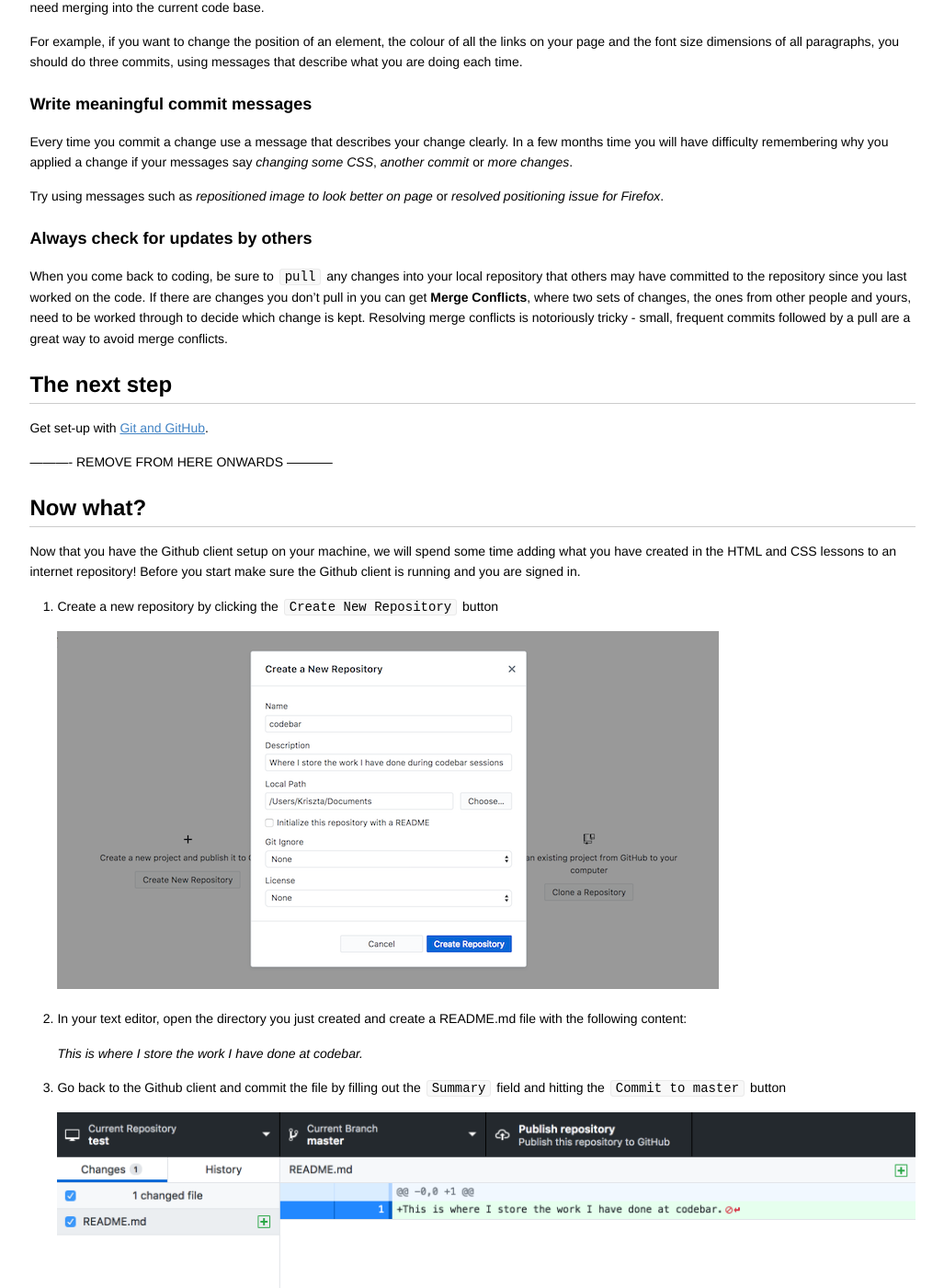
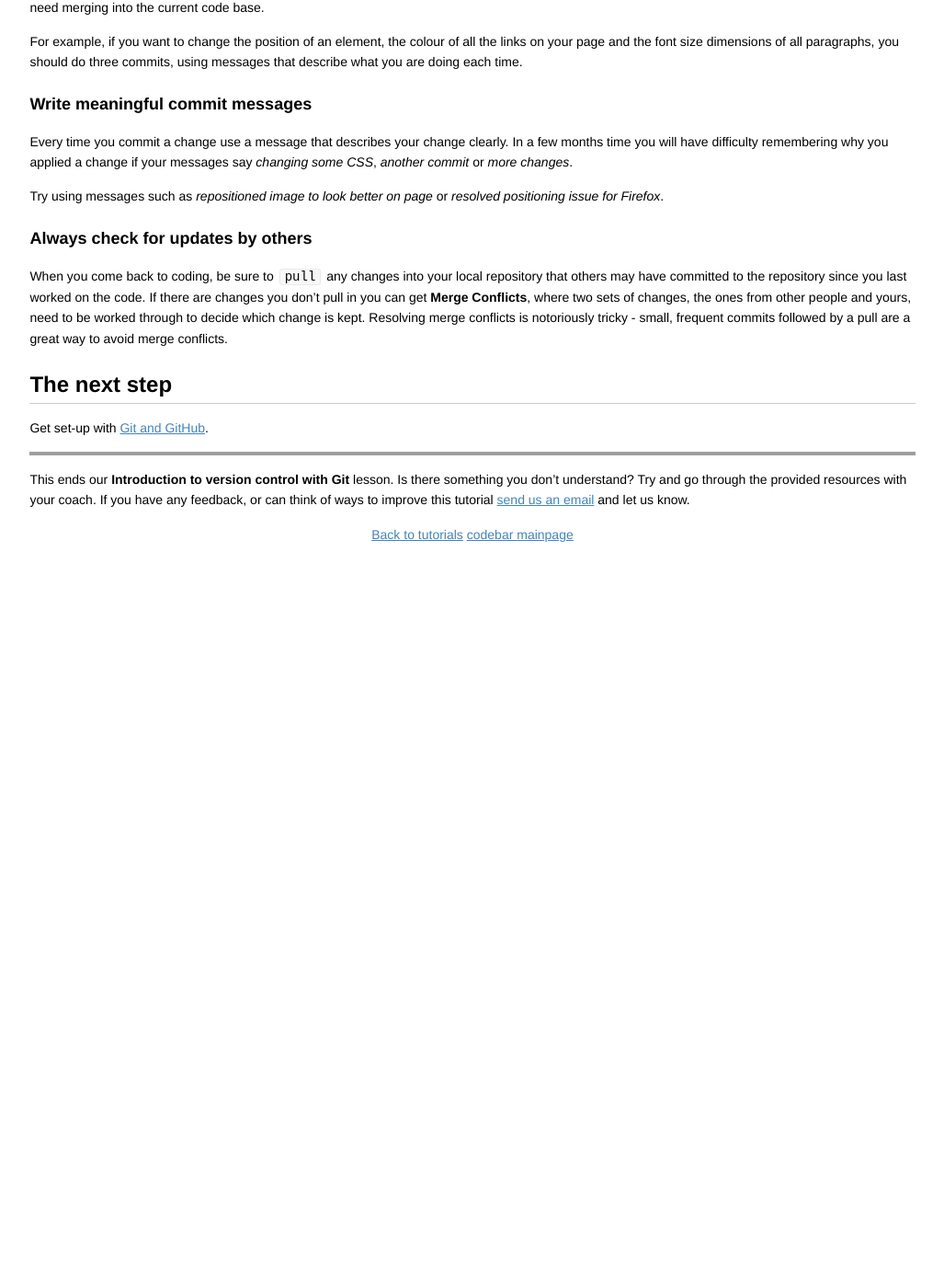
Before and after one commit to codebar/tutorials, a Jekyll site: the page built from version-control/introduction/tutorial.md, in a window 1280 px wide and 1400 px high, scrolled down 3635 px. Shown: the whole window at 92% size, without its empty margins (126-1153 px from the left). Built offline with Jekyll 4.4.1, drawn with Linux system fonts in a browser that asks for light colours; after the commit the page ends 4265 px from its top, so only the background shows below that; some of the changed text lies outside the part shown; grey boxes are pictures that could not be loaded.

Commit message:
Finishing off the Setup tutorial and tidy up of linked pages

````diff
--- a/version-control/introduction/tutorial.md
+++ b/version-control/introduction/tutorial.md
@@ -127,61 +127,10 @@ Try using messages such as _repositioned image to look better on page_ or _resol
 When you come back to coding, be sure to `pull` any changes into your local repository that others may have committed to the repository since you last worked on the code. If there are changes you don't pull in you can get **Merge Conflicts**, where two sets of changes, the ones from other people and yours, need to be worked through to decide which change is kept. Resolving merge conflicts is notoriously tricky - small, frequent commits followed by a pull are a great way to avoid merge conflicts.
 
 
-
 ## The next step
 
 Get set-up with [Git and GitHub](../set-up/tutorial.html).
 
-
----------- REMOVE FROM HERE ONWARDS -----------
-
-## Now what?
-
-Now that you have the Github client setup on your machine, we will spend some time adding what you have created in the HTML and CSS lessons to an internet repository! Before you start make sure the Github client is running and you are signed in.
-
-1. Create a new repository by clicking the `Create New Repository` button
-
-	![Create a new Repository](images/create-new-repository.png)
-
-2. In your text editor, open the directory you just created and create a README.md file with the following content:
-
-	_This is where I store the work I have done at codebar._
-
-3. Go back to the Github client and commit the file by filling out the `Summary` field and hitting the `Commit to master` button
-
-	![Add a Readme File](images/add-readme.png)
-
-4. Now, create a new branch called **gh-pages**
-
-	![Create a New Branch](images/create-new-branch.png)
-
-5. In the directory, create a subdirectory **lesson1** and move the **html** file you created at the first session and all the other relevant files and directories (e.g. /images)
-
-6. Now, link the file from the root of your project by creating an `index.html` file and adding a link to the page
-
-	```
-	<a href='lesson1/index.html'>Lesson 1 - Introduction to HTML </a>
-	```
-	> Don't forget to rename index to whatever you have named your file!
-
-7. Commit your changes to the gh-pages branch
-
-	![Commit Changes](images/commit-changes.png)
-
-8. Once you committed your changes publish your work by clicking the `Publish repository` button
-
-	![Publish Repository](images/publish-repository.png)
-
-9. View your work on the web!
-
-	To access your work, go to `http://<username>.github.io/codebar`
-
-10. Repeat the process to list the rest of the tutorials you have worked on on the page as well.
-
-## Bonus
-
-This is your personal page. Use what you learned in the previous lessons to style it, make it look pretty, and what we learned today to commit and publish your changes.
-
 -----
 
-This ends our _Introduction to version control and git_ lesson. Is there something you don't understand? Try and go through the provided resources with your coach. If you have any feedback, or can think of ways to improve this tutorial [send us an email](mailto:feedback@codebar.io) and let us know.
+This ends our **Introduction to version control with Git** lesson. Is there something you don't understand? Try and go through the provided resources with your coach. If you have any feedback, or can think of ways to improve this tutorial [send us an email](mailto:feedback@codebar.io) and let us know.
````
Also changed, not shown: other parts of version-control/introduction/tutorial.md (+2 -2 lines), version-control/command-line/tutorial.md (+5 -1 lines), version-control/set-up/tutorial.md (+24 -9 lines), version-control/set-up/images/git-and-github-logo.png (deleted), version-control/set-up/images/setup-add-a-repository.png (added), version-control/set-up/images/setup-copy-a-repository-url.png (added), version-control/set-up/images/setup-new-repository-details.png (added).
